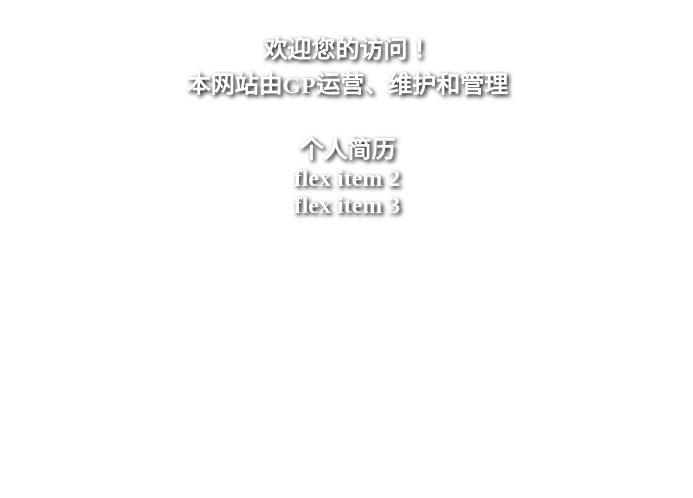
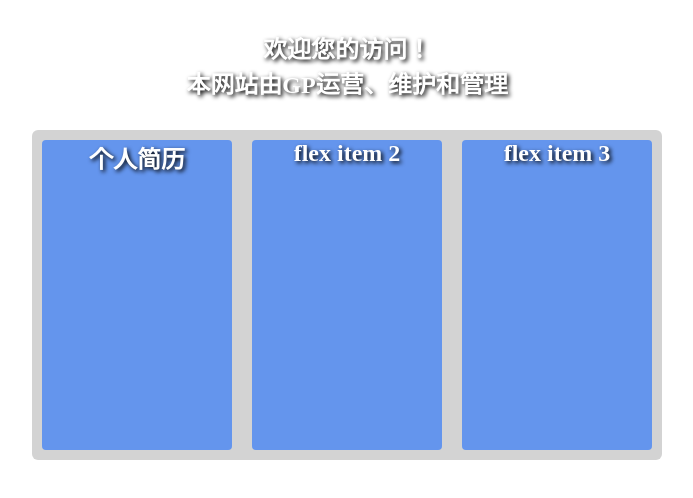
Before and after one commit to GPbest/GPbestbaidu.io, a plain HTML site: page index.html in a window 1280 px wide. Shown: the whole page, without its empty margins (293-986 px from the left). Drawn offline with Linux system fonts and the light colour scheme.

Commit message:
Update index.css

```diff
--- a/index.css
+++ b/index.css
@@ -4,3 +4,22 @@ h2{
   text-align: center;
   text-shadow:2px 2px 4px #000;//水平偏移量和垂直偏移量设置相同的值
 }
+.flex-container {
+	margin:auto;
+	border-radius: 6px;
+    display: -webkit-flex;
+    display: flex;
+    width: 630px;
+    height: 330px;
+    background-color: lightgrey;
+}
+
+.flex-item {
+    background-color: cornflowerblue;
+    border-radius: 4px;
+    width: 200px;
+    height: 310px;
+    margin: 10px;
+}
+</style>
+</head>
```
